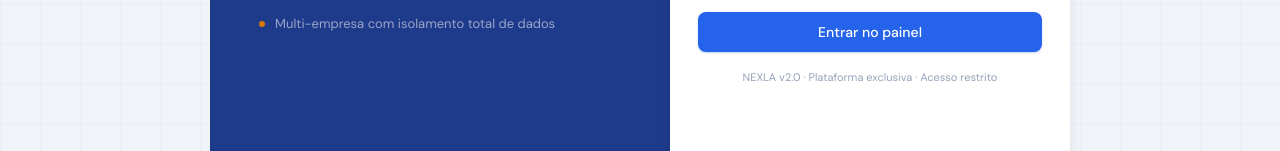
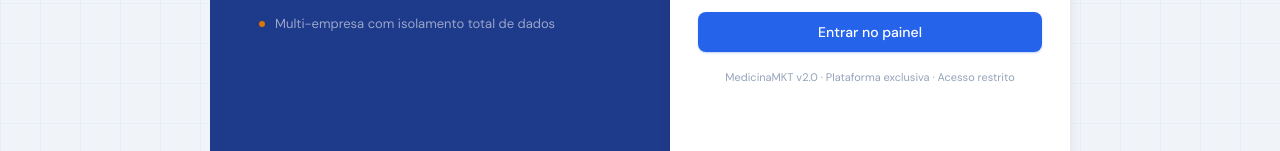
Before and after one commit to nexla-ia/nexla, a React (Vite) app: page /login in a window 1280 px wide. Shown: the part 517-668 px from the top of the page. Built offline with nearby package versions, Linux system fonts and the light colour scheme; no server answers.

Commit message:
feat: renomeia NEXLA para MedicinaMKT na interface e aba do navegador

```diff
--- a/index.html
+++ b/index.html
@@ -3,7 +3,7 @@
   <head>
     <meta charset="UTF-8" />
     <meta name="viewport" content="width=device-width, initial-scale=1.0" />
-    <title>NEXLA — AI Operations Hub</title>
+    <title>MedicinaMKT — AI Operations Hub</title>
     <link rel="preconnect" href="https://fonts.googleapis.com" />
     <link rel="preconnect" href="https://fonts.gstatic.com" crossorigin />
     <link href="https://fonts.googleapis.com/css2?family=Syne:wght@400;500;600;700;800&family=DM+Sans:ital,opsz,wght@0,9..40,300;0,9..40,400;0,9..40,500;1,9..40,300&display=swap" rel="stylesheet" />
--- a/src/components/Sidebar.jsx
+++ b/src/components/Sidebar.jsx
@@ -20,7 +20,7 @@ export default function Sidebar({ links, role }) {
           <div className="sidebar-logo-inner" />
         </div>
         <div>
-          <div className="sidebar-brand-name">NEXLA</div>
+          <div className="sidebar-brand-name">MedicinaMKT</div>
           <div className="sidebar-brand-tag">{role === 'adm' ? 'ADM Global' : 'Painel'}</div>
         </div>
       </div>
--- a/src/pages/LoginPage.jsx
+++ b/src/pages/LoginPage.jsx
@@ -104,7 +104,7 @@ export default function LoginPage() {
             {loading ? <><Loader2 size={15} className="spin" /> Verificando...</> : tab === 'adm' ? 'Acesso administrativo' : 'Entrar no painel'}
           </button>
 
-          <div className="login-footer">NEXLA v2.0 · Plataforma exclusiva · Acesso restrito</div>
+          <div className="login-footer">MedicinaMKT v2.0 · Plataforma exclusiva · Acesso restrito</div>
         </form>
       </div>
     </div>
--- a/src/pages/company/CompanyAlerts.jsx
+++ b/src/pages/company/CompanyAlerts.jsx
@@ -84,11 +84,11 @@ export default function CompanyAlerts() {
 
   useEffect(() => {
     if (unreadCount > 0) {
-      document.title = `(${unreadCount}) Alertas — NEXLA`
+      document.title = `(${unreadCount}) Alertas — MedicinaMKT`
     } else {
-      document.title = 'NEXLA'
+      document.title = 'MedicinaMKT'
     }
-    return () => { document.title = 'NEXLA' }
+    return () => { document.title = 'MedicinaMKT' }
   }, [unreadCount])
 
   useEffect(() => {
```
